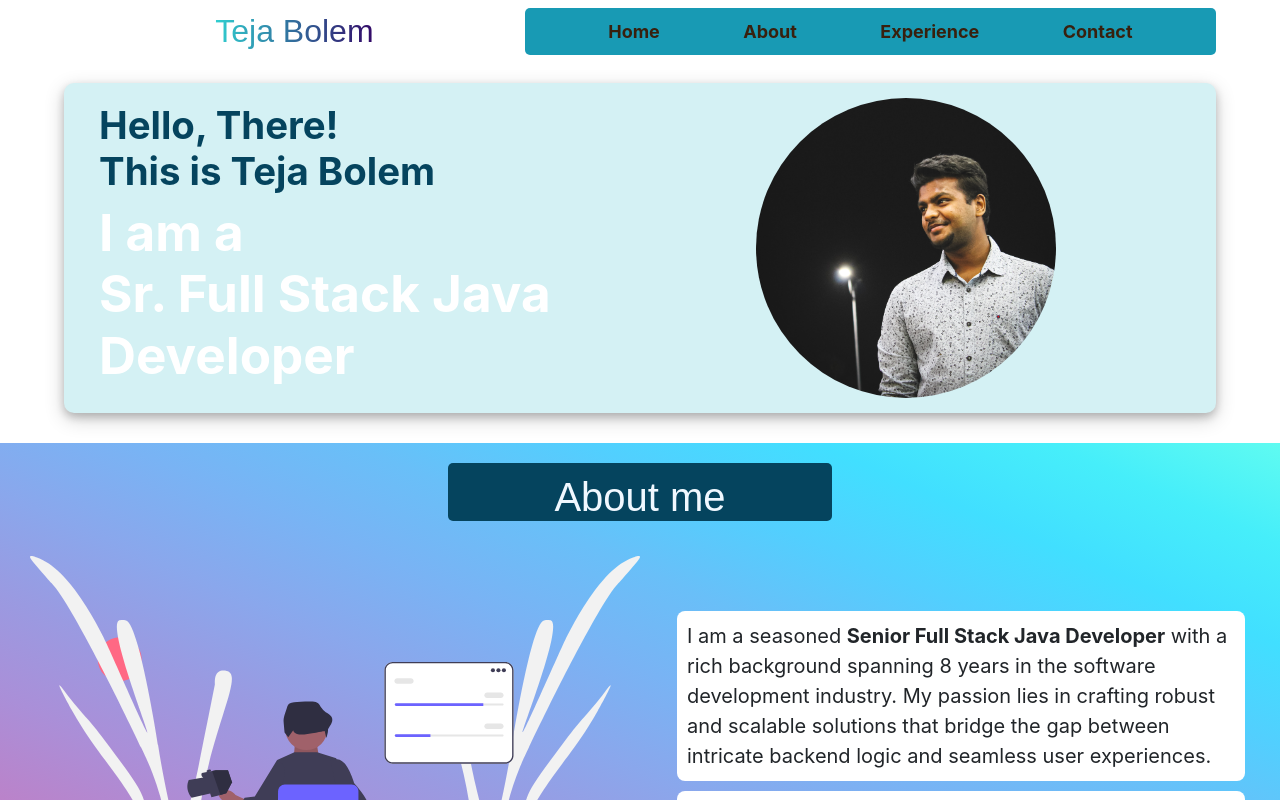
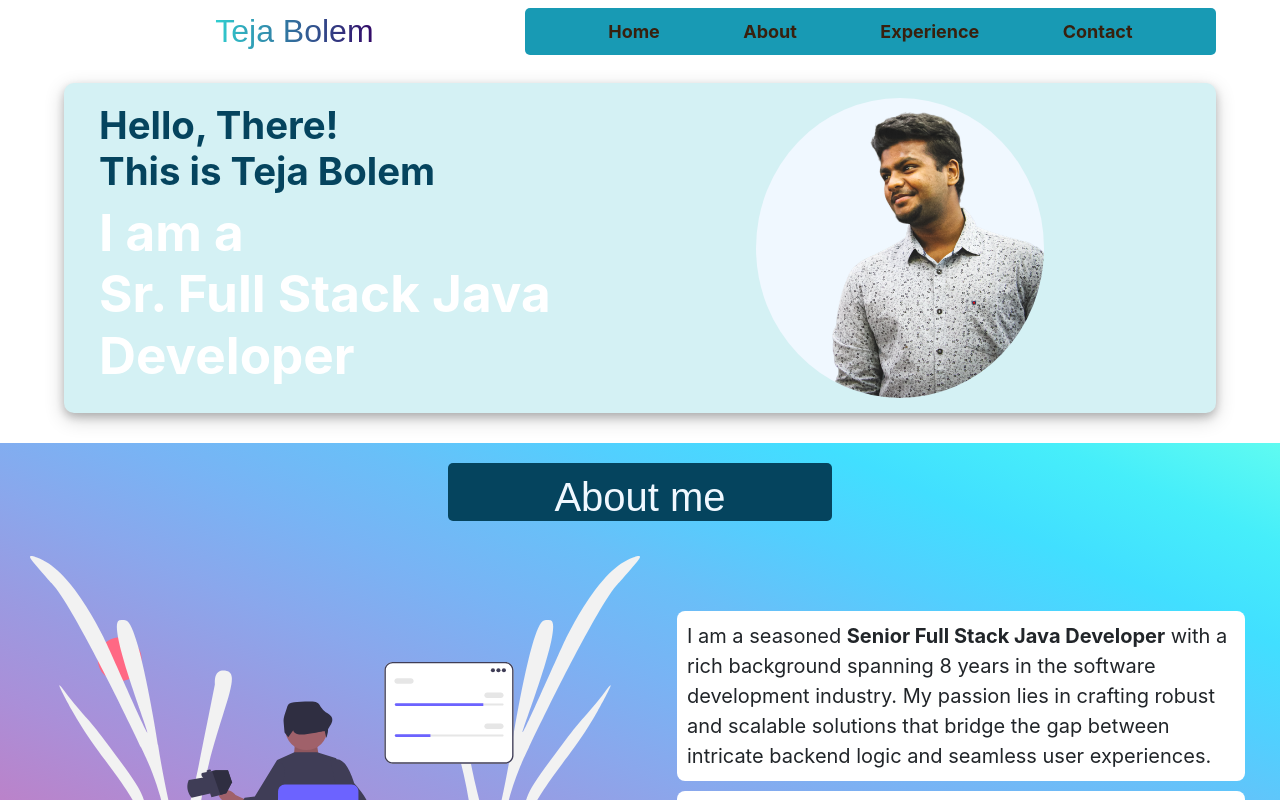
Before and after one commit to tbolem25/portfolio, an Angular app: page / in a window 1280 px wide. Shown: the top 800 px of the page. Built offline with nearby package versions, Linux system fonts and the light colour scheme; a web font is replaced by a local one.

Commit message:
update display pic

```diff
--- a/src/app/app.component.html
+++ b/src/app/app.component.html
@@ -16,7 +16,7 @@
     <h1>I am a<br> Sr. Full Stack Java Developer</h1>
   </div>
   <div class="welcome-img">
-    <img src="assets/my-pic.jpg" alt="my picture">
+    <img src="assets/my-pic.png" alt="my picture">
   </div>
 </div>
 
```
Also changed, not shown: src/assets/my-pic-2.png (added), src/assets/my-pic.png (added).
